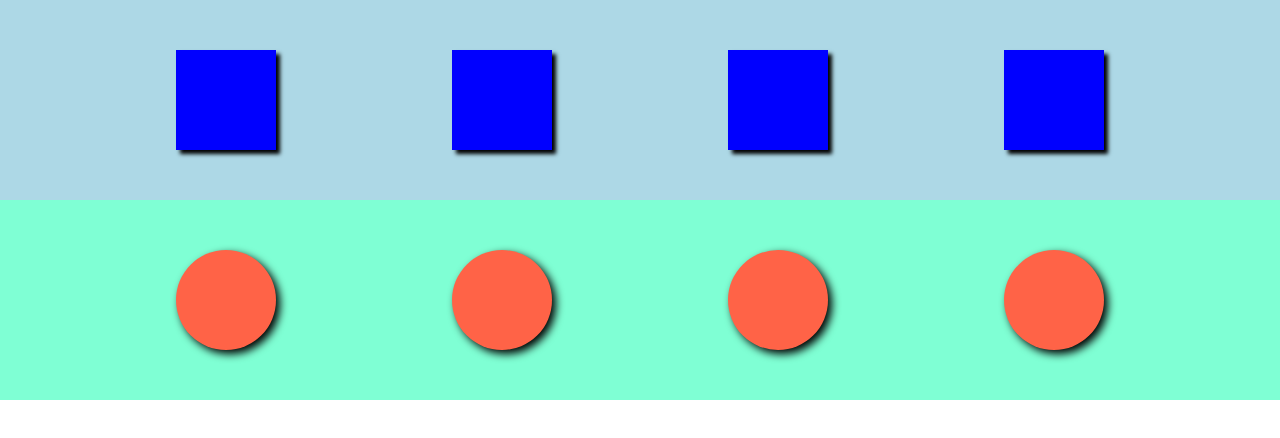
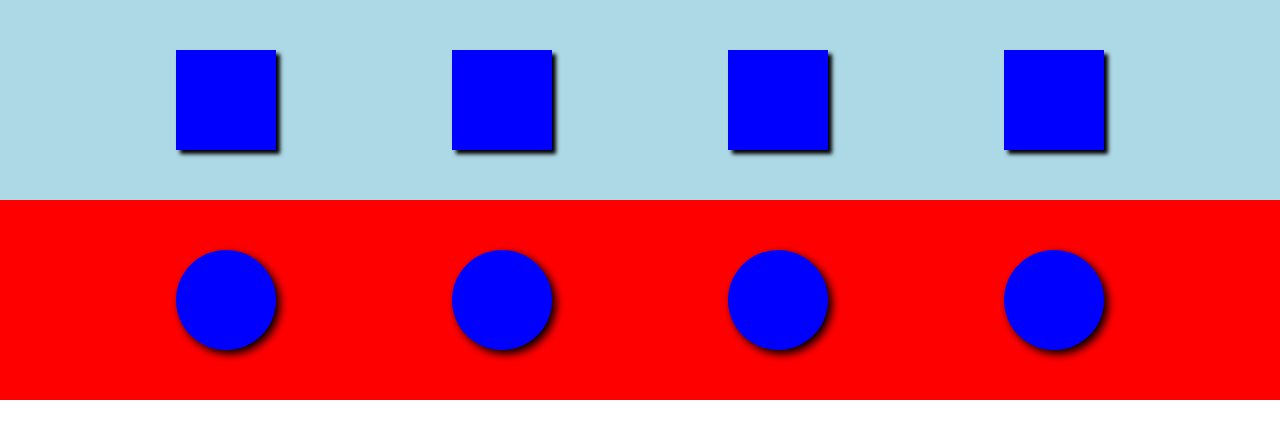
Before and after one commit to FranciscoWala/teste-git-Francisco-ds1t, a plain HTML site: page index.html in a window 1280 px wide. Drawn offline with Linux system fonts and the light colour scheme.

Commit message:
mudar de cor

```diff
--- a/style.css
+++ b/style.css
@@ -27,7 +27,7 @@ ul, ol, li{
 .circulos {
     width: 100vw;
     height: 200px;
-    background-color: aquamarine;
+    background-color: red;
     display: flex;
     justify-content: space-evenly;
     align-items: center;
@@ -35,7 +35,7 @@ ul, ol, li{
 .circulos div{
     width: 100px;
     height: 100px;
-    background-color: tomato;
+    background-color: blue;
     border-radius: 50%;
     box-shadow: 4px 4px 8px black;
 }
```
